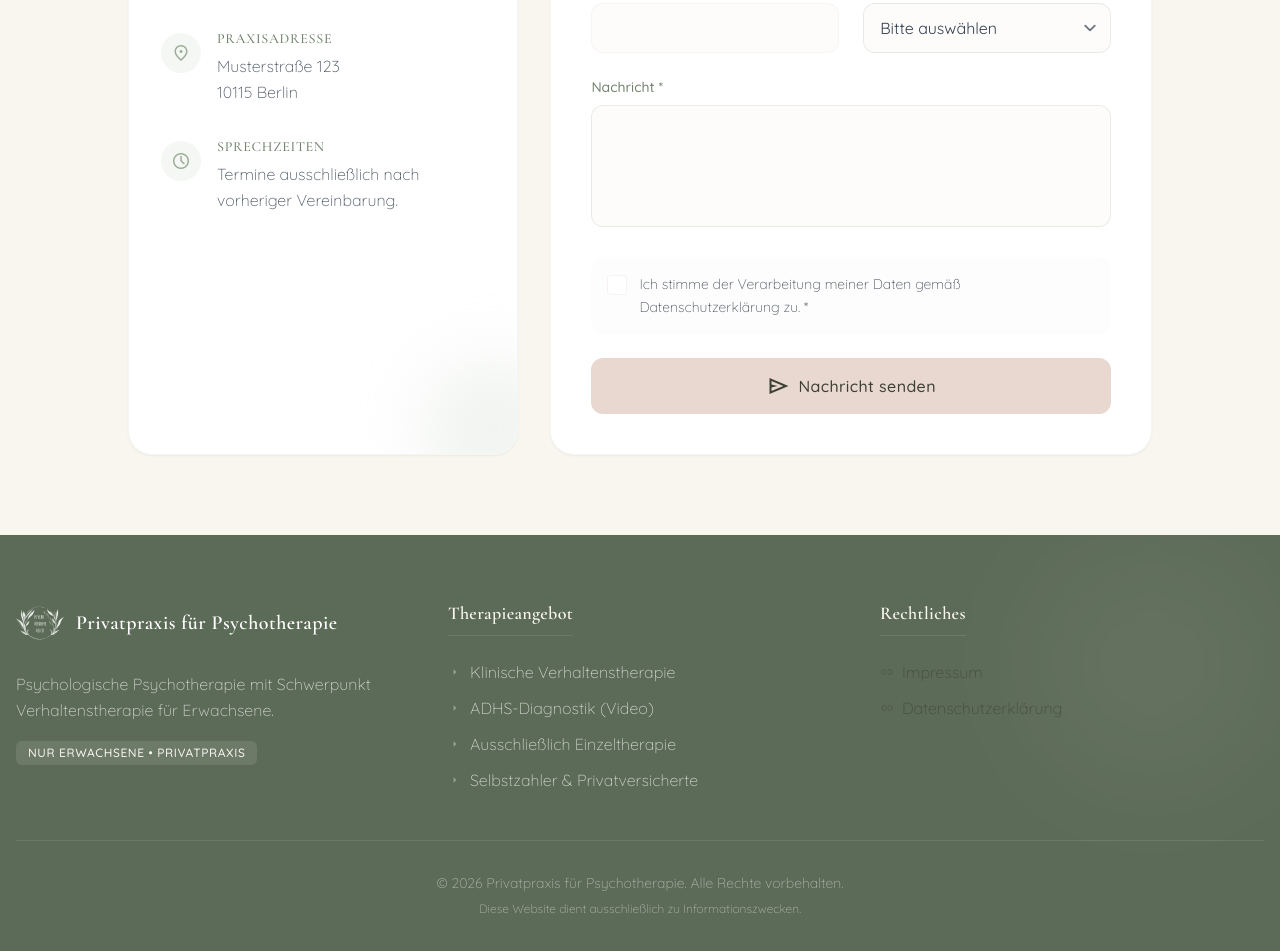
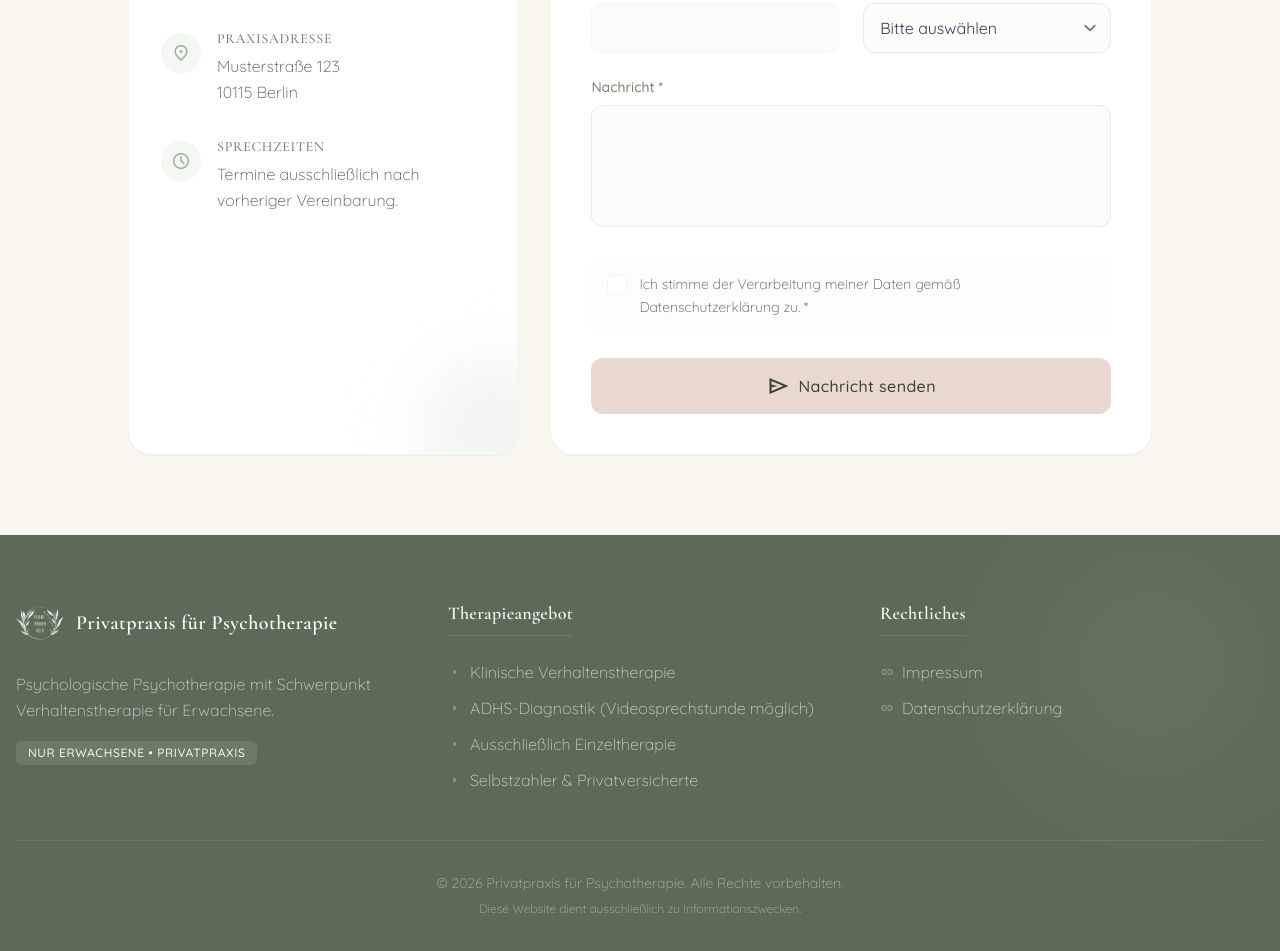
Before and after one commit to Mtothexmax/psychotherapie-praxis, a website: page docs/index.html in a window 1280 px wide. Shown: the part 3297-4248 px from the top of the page. Drawn offline with nearby package versions, Linux system fonts and the light colour scheme.

Commit message:
updated color in light mode

```diff
--- a/docs/index.html
+++ b/docs/index.html
@@ -318,7 +318,7 @@
                                         <select class="w-full px-4 py-3 bg-cream/30 dark:bg-text-dark/30 border border-sage/20 dark:border-boho-blush/40 rounded-xl focus:ring-2 focus:ring-sage focus:border-boho-blush transition duration-300 outline-none text-gray-700 dark:text-cream/80" id="subject" name="subject">
                                             <option value="" class="dark:bg-text-dark">Bitte auswählen</option>
                                             <option value="termin" class="dark:bg-text-dark">Therapieanfrage (Privat/Selbstzahler)</option>
-                                            <option value="adhs" class="dark:bg-text-dark">ADHS-Diagnostik (Video)</option>
+                                            <option value="adhs" class="dark:bg-text-dark">ADHS-Diagnostik (Videosprechstunde möglich)</option>
                                             <option value="sonstiges" class="dark:bg-text-dark">Sonstiges</option>
                                         </select>
                                     </div>
@@ -367,7 +367,7 @@
                     <h4 class="text-lg font-serif font-semibold mb-6 text-cream border-b border-white/10 pb-2 inline-block">Therapieangebot</h4>
                     <ul class="space-y-3 text-white/70 font-light">
                         <li class="flex items-center"><span class="material-symbols-outlined text-sm mr-2 opacity-50">arrow_right</span> Klinische Verhaltenstherapie</li>
-                        <li class="flex items-center"><span class="material-symbols-outlined text-sm mr-2 opacity-50">arrow_right</span> ADHS-Diagnostik (Video)</li>
+                        <li class="flex items-center"><span class="material-symbols-outlined text-sm mr-2 opacity-50">arrow_right</span> ADHS-Diagnostik (Videosprechstunde möglich)</li>
                         <li class="flex items-center"><span class="material-symbols-outlined text-sm mr-2 opacity-50">arrow_right</span> Ausschließlich Einzeltherapie</li>
                         <li class="flex items-center"><span class="material-symbols-outlined text-sm mr-2 opacity-50">arrow_right</span> Selbstzahler &amp; Privatversicherte</li>
                     </ul>
@@ -489,7 +489,7 @@
         }
 
         function renderLegalLinks(items) {
-            return items.map(item => `<li><a href="${item.href}" class="legal-link text-text-dark/70 dark:text-white/70 hover:text-sage dark:hover:text-boho-blush transition duration-300 flex items-center cursor-pointer"><span class="material-symbols-outlined text-sm mr-2 opacity-50">link</span>${item.label}</a></li>`).join("");
+            return items.map(item => `<li><a href="${item.href}" class="legal-link text-white/70 hover:text-boho-blush transition duration-300 flex items-center cursor-pointer"><span class="material-symbols-outlined text-sm mr-2 opacity-50">link</span>${item.label}</a></li>`).join("");
         }
 
         document.addEventListener("DOMContentLoaded", () => {
```
Also changed, not shown: docs/style.css.
